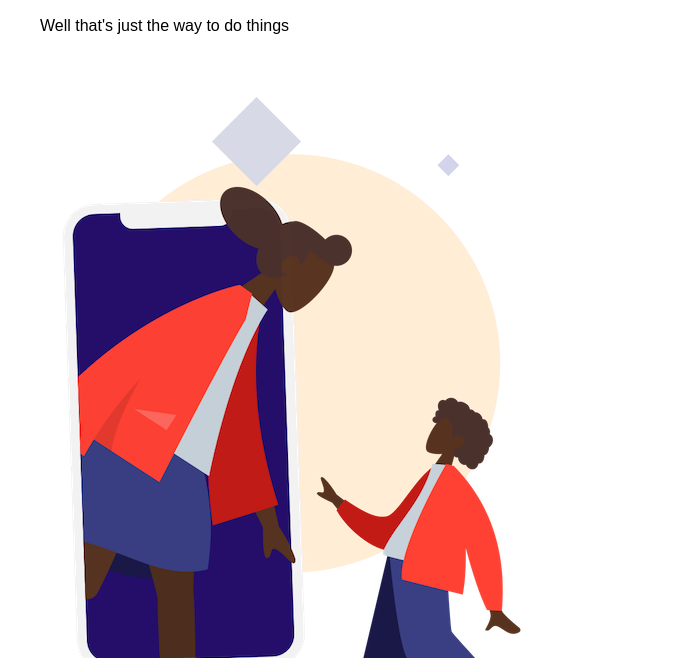
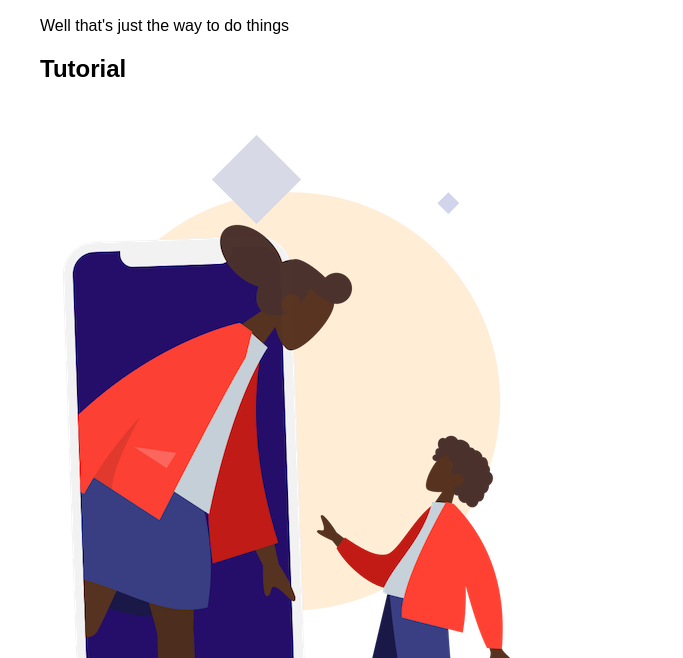
Before and after one commit to Ucheq/JS, a plain HTML site: page index.html in a window 1280 px wide. Shown: the part 142-800 px from the top of the page, without its empty margins (0-683 px from the left). Drawn offline with Linux system fonts and the light colour scheme.

Commit message:
new commit

```diff
--- a/index.html
+++ b/index.html
@@ -10,6 +10,9 @@
   <body>
     <h1 class="heading">Hello, World</h1>
     <p class="paragraph">Well that's just the way to do things</p>
+    <div class="container">
+      <h2 class="new-title">Tutorial</h2>
+    </div>
     <img src="/img/Humaaans - Phone.png" alt="an icon" />
   </body>
 </html>
```
